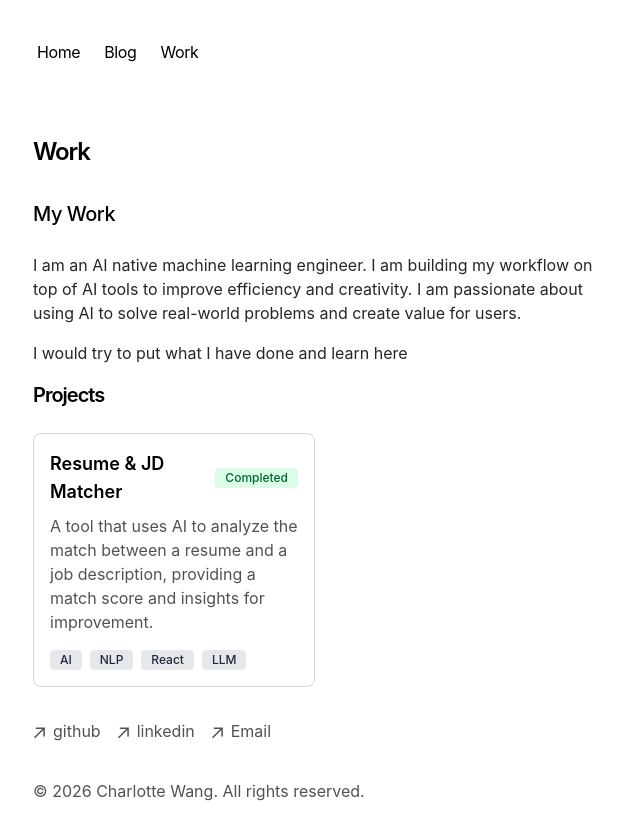
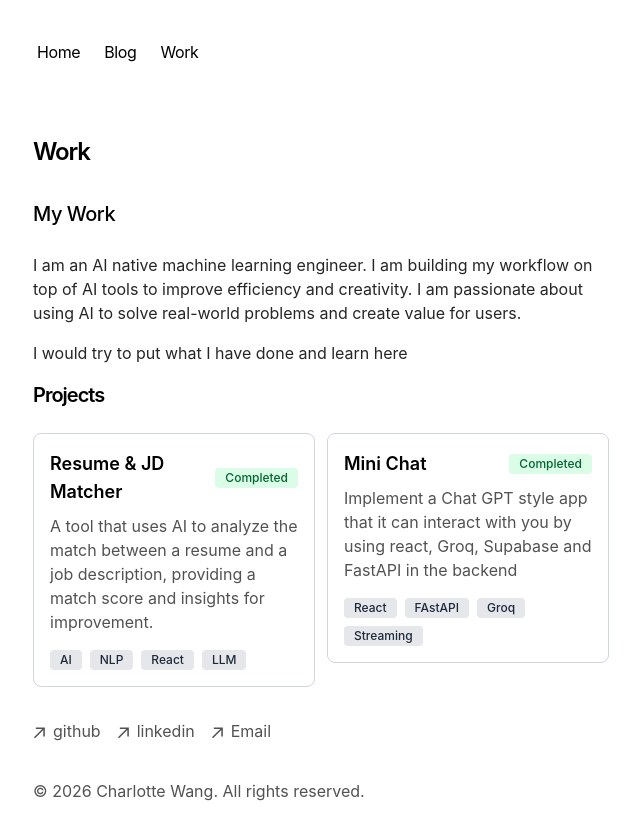
Before and after one commit to CharlotteYW/my-portfolio, a Next.js app: page /work in a window 1280 px wide. Shown: the top 840 px of the page, without its empty margins (319-959 px from the left). Built offline with nearby package versions, Linux system fonts and the light colour scheme.

Commit message:
AI update 2026-06-14 19:23

```diff
--- a/app/work/page.tsx
+++ b/app/work/page.tsx
@@ -21,6 +21,13 @@ export default function WorkPage() {
                 tags={['AI', 'NLP', 'React', 'LLM']}
                 status="Completed"
             />
+            <ProjectCard
+                title="Mini Chat"
+                description="Implement a Chat GPT style app that it can interact with you by using react, Groq, Supabase and FastAPI in the backend"
+                href="https://mini-chat-ebon.vercel.app/"
+                tags={['React', 'FAstAPI', 'Groq', 'Streaming']}
+                status="Completed"
+            />
             </div>
         </section>
     )
```
